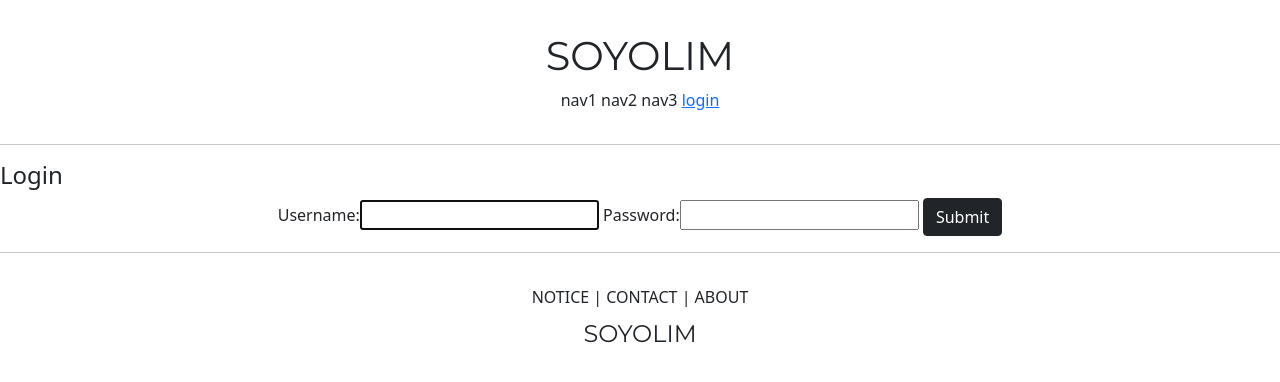
After one commit to soyolim-txter/SOYOLIM, a Django app: page /account/login/ in a window 1280 px wide. The commit adds this page. Shown: the top 382 px of the page. Run offline with Django 3.2, Linux system fonts and the light colour scheme.

Commit message:
django createview and login, logout

```diff
--- a/SOYOLIM/settings.py
+++ b/SOYOLIM/settings.py
@@ -12,6 +12,8 @@ https://docs.djangoproject.com/en/3.2/ref/settings/
 
 from pathlib import Path
 import os, environ
+
+from django.urls import reverse_lazy
 
 env = environ.Env(
     # set casting, default value
@@ -140,3 +142,6 @@ STATICFILES_DIRS = [
 ]
 
 DEFAULT_AUTO_FIELD = 'django.db.models.BigAutoField'
+
+LOGIN_REDIRECT_URL = reverse_lazy("accountapp:hello_world")
+LOGOUT_REDIRECT_URL = reverse_lazy("accountapp:login")
--- a/SOYOLIM/urls.py
+++ b/SOYOLIM/urls.py
@@ -14,8 +14,6 @@ Including another URLconf
     2. Add a URL to urlpatterns:  path('blog/', include('blog.urls'))
 """
 from django.contrib import admin
-from django.urls import path
-from django.contrib import admin
 from django.urls import path, include
 
 urlpatterns = [
--- /dev/null
+++ b/accountapp/templates/accountapp/login.html
@@ -0,0 +1,17 @@
+{% extends 'base.html' %}
+
+{% block content %}
+ <div>
+  <div>
+    <h4>Login</h4>
+  </div>
+
+  <div style="text-align:center;">
+    <form action="" method="post">
+       {% csrf_token %}
+      {{ form }}
+      <input type="submit" class="btn btn-dark">
+    </form>
+  </div>
+ </div>
+{% endblock %}
--- a/accountapp/urls.py
+++ b/accountapp/urls.py
@@ -1,9 +1,14 @@
+from django.contrib.auth.views import LoginView, LogoutView
 from django.urls import path
-from accountapp.views import hello_world, start_world
+from accountapp.views import hello_world, AccountCreateView
 
 app_name = "accountapp"
 
 urlpatterns = [
     path('hello_world/',hello_world, name = 'hello_world'),
-    path('start_world/',start_world, name = 'start_world')
+    path('login/',LoginView.as_view(template_name='accountapp/login.html'), name = 'login'),
+    path('logout/',LogoutView.as_view(), name='logout'),
+
+    path('create/',AccountCreateView.as_view(), name = 'create')
+
 ]
--- a/templates/header.html
+++ b/templates/header.html
@@ -7,6 +7,14 @@
         <span>nav1</span>
         <span>nav2</span>
         <span>nav3</span>
-        <span>nav4</span>
+        {% if not user.is_authenticated %}
+        <a href="{% url 'accountapp:login'%}?next={{ request.path }}">
+            <span>login</span>
+        </a>
+        {% else %}
+        <a href="{% url 'accountapp:logout'%}?next={{ request.path }}">
+            <span>logout</span>
+        </a>
+        {% endif %}
     </div>
 </div>
```
Also changed, not shown: accountapp/templates/accountapp/create.html (added, +12 -0 lines), accountapp/views.py (+11 -6 lines), db.sqlite3, 2 other files.
